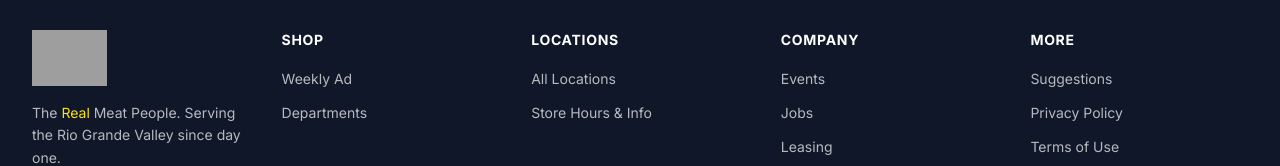
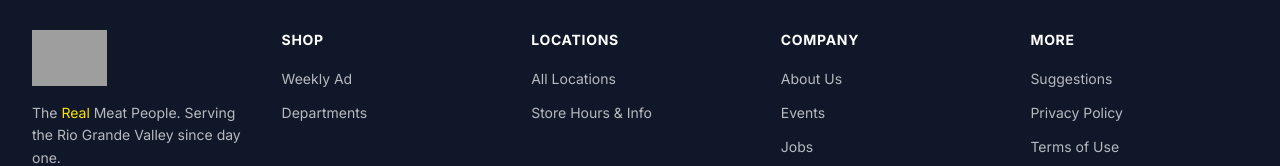
Before and after one commit to ccmg26/Juniors-Supermarket-Web, a Next.js app: page / in a window 1280 px wide. Shown: the part 4974-5140 px from the top of the page. Built offline with nearby package versions, Linux system fonts and the light colour scheme; no server answers; the database is empty; grey boxes are pictures that could not be loaded.

Commit message:
feat: add About Us link to footer Company column
https://claude.ai/code/session_01BQnDsevirkfz1whwJw6Z9s

```diff
--- a/src/components/layout/Footer.tsx
+++ b/src/components/layout/Footer.tsx
@@ -12,6 +12,7 @@ const footerLinks = {
     { href: "/contact", label: "Store Hours & Info" },
   ],
   Company: [
+    { href: "/about", label: "About Us" },
     { href: "/events", label: "Events" },
     { href: "/jobs", label: "Jobs" },
     { href: "/leasing", label: "Leasing" },
```
